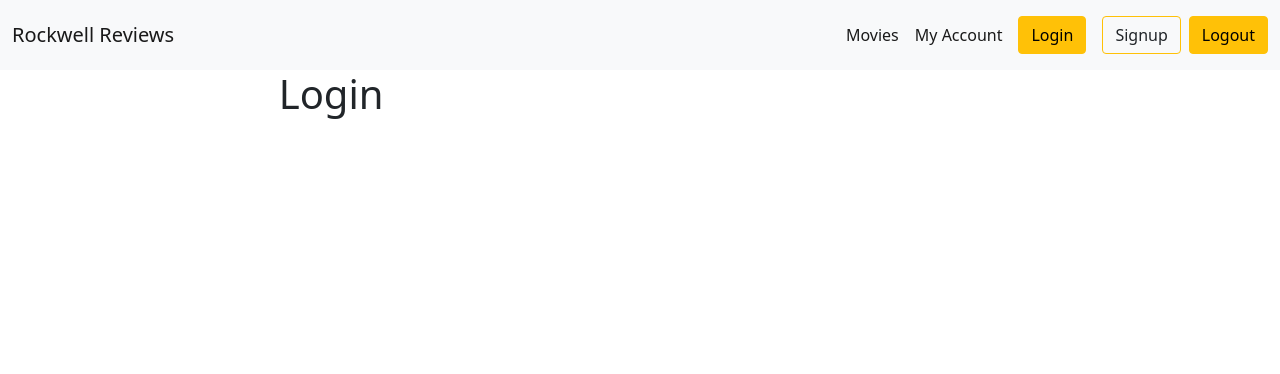
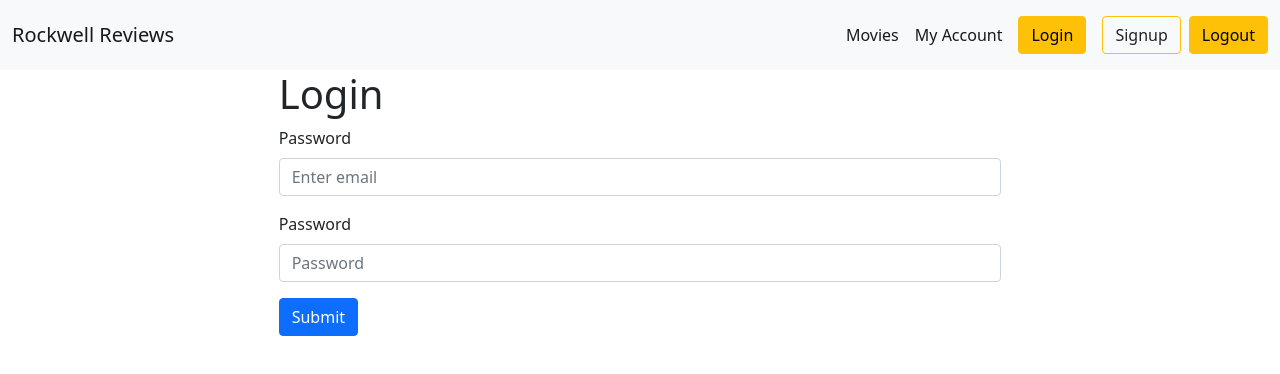
Before and after one commit to jstrande99/cis410-fa21-strande-vue, a Vue app: page /login in a window 1280 px wide. Shown: the top 374 px of the page. Built offline with nearby package versions, Linux system fonts and the light colour scheme.

Commit message:
15.1 12/7 Vuex, login

```diff
--- a/package.json
+++ b/package.json
@@ -11,7 +11,8 @@
     "axios": "^0.24.0",
     "core-js": "^3.6.5",
     "vue": "^3.0.0",
-    "vue-router": "^4.0.12"
+    "vue-router": "^4.0.12",
+    "vuex": "^4.0.2"
   },
   "devDependencies": {
     "@vue/cli-plugin-babel": "~4.5.0",
--- a/src/components/Login.vue
+++ b/src/components/Login.vue
@@ -1,18 +1,82 @@
 <template>
   <div>
-      <h1>Login</h1>
-      <div v-if="this.$route.query.signupsuccess" class="alert alert-success">
-        Thank you for signing up, please log in now
+    <h1>Login</h1>
+    <div v-if="this.$route.query.signupsuccess" class="alert alert-success">
+      Thank you for signing up, please log in now
+    </div>
+
+    <form @submit.prevent="onSubmit">
+      <div class="mb-3">
+        <label for="email-input" class="form-label">Password</label
+        ><input
+          type="email"
+          class="form-control"
+          id="email-input"
+          required=""
+          placeholder="Enter email"
+          v-model="email"
+        />
       </div>
+      <div class="mb-3">
+        <label for="password-input" class="form-label">Password</label
+        ><input
+          type="password"
+          class="form-control"
+          id="password-input"
+          placeholder="Password"
+          required=""
+          v-model="password"
+        />
+      </div>
+      <button type="submit" class="btn btn-primary">Submit</button
+      ><!----><!---->
+      <p class="form-text text-danger" v-if="credentialsError">Invalid credentials</p>
+
+      <p v-if="loginError" class="form-text text-danger">Could not log you in, please try again later</p>
+    </form>
   </div>
 </template>
 
 <script>
+
+import axios from "axios";
+
 export default {
+  data(){
+    return {
+      email: "",
+      password: "",
+      loginError: false,
+      credentialsError: false
+    }
+  },
+  methods: {
+    onSubmit(){
+      let myFormData = {
+        email: this.email,
+        password: this.password
+      }
+      // console.log("the form data", myFormData)
+      axios.post("/contacts/login", myFormData).then((myResponse)=>{
+        // console.log("the response", myResponse)
 
-}
+        this.$store.commit("storeTokenInApp", myResponse.data.token);
+
+        this.$store.commit("storeUserInApp", myResponse.user);
+
+        this.$router.replace("/account");
+      }).catch((myError)=>{
+        // console.log("error in /contacts/login", myError);
+        if(myError.response.status === 401){
+          this.credentialsError = true;
+        }else{
+          this.loginError = true;
+        }
+      })
+    }
+  }
+};
 </script>
 
 <style>
-
 </style>
--- a/src/main.js
+++ b/src/main.js
@@ -3,9 +3,11 @@
 import axios from "axios";
 
 import myRouter from "./routes.js";
+import theStore from "./store.js";
 
 axios.defaults.baseURL = "https://cis410-fa21-rockwell-api.azurewebsites.net";
 
 const myApp = createApp(App);
 myApp.use(myRouter);
+myApp.use(theStore);
 myApp.mount('#app');
--- /dev/null
+++ b/src/store.js
@@ -0,0 +1,18 @@
+import{createStore} from 'vuex';
+
+export default createStore({
+    state: {
+        token: null,
+        user: null,
+        movies: []
+    },
+    mutations: {
+        storeTokenInApp(state, myToken){
+            state.token = myToken
+        },
+        storeUserInApp(state, theUser){
+            state.user = theUser
+        }
+    },
+    actions: {}
+})
```
Also changed, not shown: 1 other file (tests, documents, lock files or other folders).
